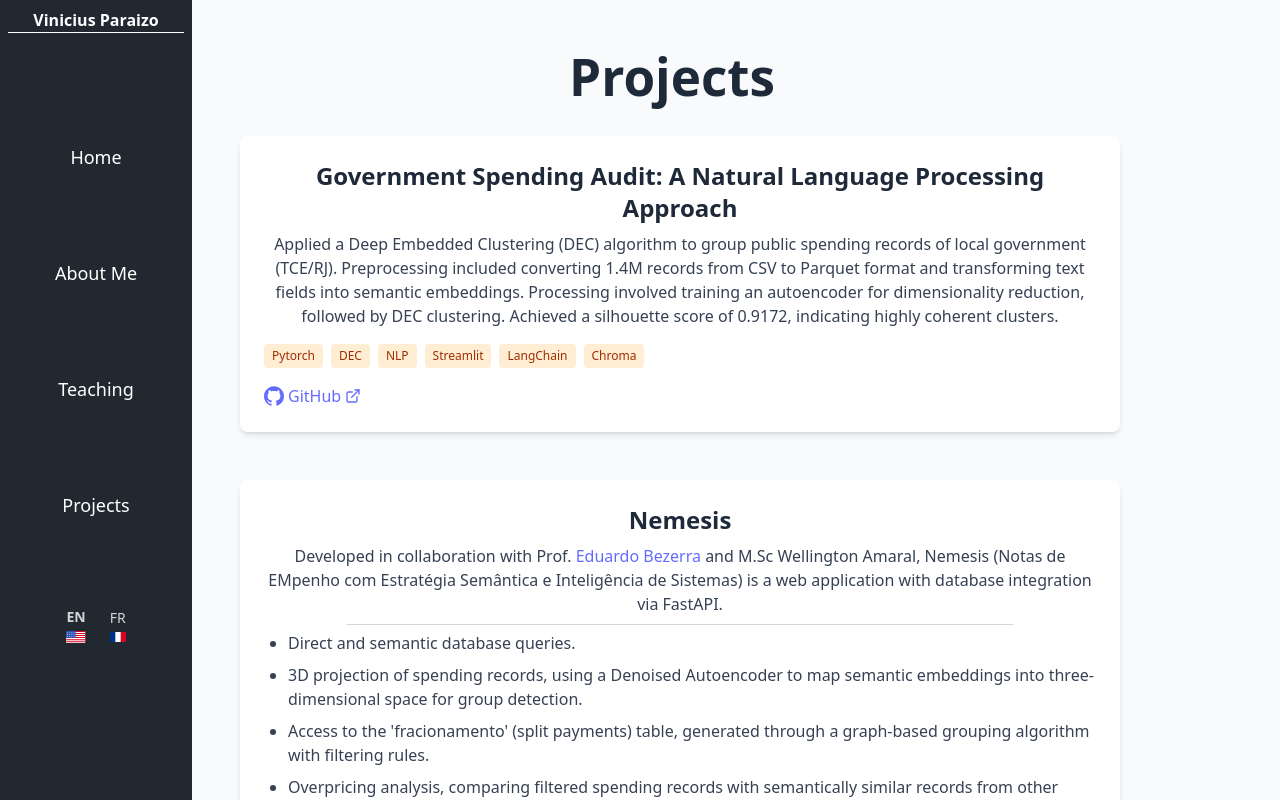
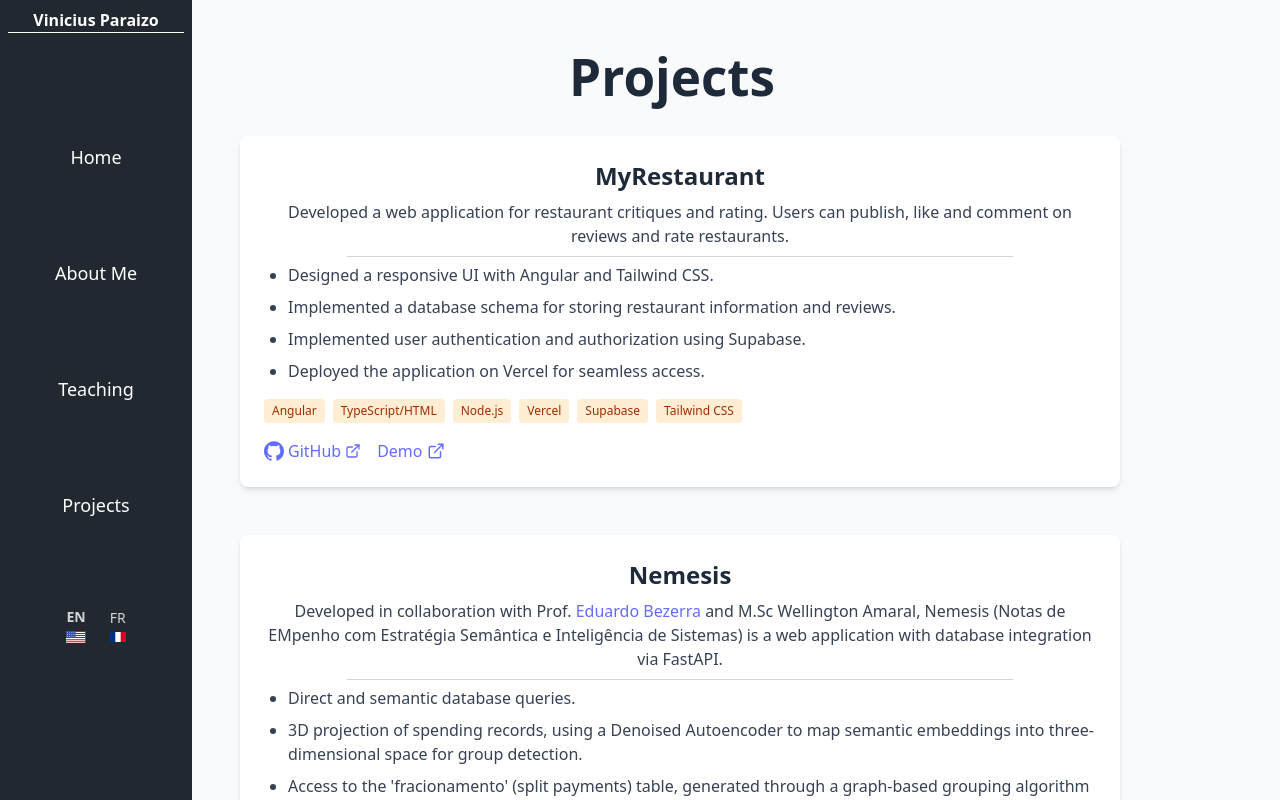
Before and after one commit to paraizovinicius/paraizovinicius.github.io, a React (Vite) app in the folder vite-project/: page /Projects in a window 1280 px wide. Shown: the top 800 px of the page. Built offline with nearby package versions, Linux system fonts and the light colour scheme.

Commit message:
frontend: projec page updated

```diff
--- a/vite-project/src/components/projectCard.tsx
+++ b/vite-project/src/components/projectCard.tsx
@@ -100,8 +100,8 @@ const ProjectCard: React.FC<ProjectCardProps> = ({ title, description, tech, git
                         rel="noopener noreferrer"
                         className="flex items-center gap-1 text-gray-600 hover:text-black transition-colors duration-200"
                     >
+                        Demo
                         <ExternalLink size={18} />
-                        Demo
                     </a>
                 )}
                 {externalLinks && externalLinks.map((link, index) => (
--- a/vite-project/src/pages/projects.tsx
+++ b/vite-project/src/pages/projects.tsx
@@ -8,31 +8,37 @@ const Projects: React.FC = () => {
         <div className="min-h-screen pl-0 md:pl-22 md:pl-0 mx-auto bg-gray-50 text-gray-800 py-12 px-6 mt-8 md:mt-0">
             <h1 className="text-4xl font-bold mb-8 text-center">{t("projects.title")}</h1>
             <div className="max-w-4xl mx-auto grid gap-8 md:grid-cols-1 pl-4">
+
                 <ProjectCard
-                    title={
-                        language === "en"
-                        ? "Government Spending Audit: A Natural Language Processing Approach"
-                        : "Audit des dépenses publiques : une approche par traitement automatique du langage (NLP)"
-                    }
+                    title="MyRestaurant"
                     description={
                         language === "en" ? (
                         <div>
-                            Applied a Deep Embedded Clustering (DEC) algorithm to group public spending
-                            records of local government (TCE/RJ). Preprocessing included converting 1.4M
-                            records from CSV to Parquet format and transforming text fields into semantic
-                            embeddings. Processing involved training an autoencoder for dimensionality
-                            reduction, followed by DEC clustering. Achieved a silhouette score of 0.9172,
-                            indicating highly coherent clusters.
+                            Developed a web application for restaurant critiques and rating. Users can publish, like and comment on reviews and rate restaurants.
+                            <hr className="border-t border-gray-300 mt-2 mb-1.5 max-w-[80%] mx-auto" />
+                            <ul className="list-disc pl-6 text-left space-y-2">
+                                <li>Designed a responsive UI with Angular and Tailwind CSS.</li>
+                                <li>Implemented a database schema for storing restaurant information and reviews.</li>
+                                <li>Implemented user authentication and authorization using Supabase.</li>
+                                <li>Deployed the application on Vercel for seamless access.</li>
+                            </ul>
                         </div>
                         ) : (
                         <div>
-                            Application d’une implémentation de l’algorithme Deep Embedded Clustering (DEC)
-                            pour regrouper les enregistrements de dépenses publiques du gouvernement local (TCE/RJ). Le prétraitement comprenait la conversion de 1,4 million d’enregistrements de CSV en format Parquet et la transformation des champs textuels en embeddings sémantiques. Le traitement impliquait l’entraînement d’un autoencodeur pour la réduction de dimension, suivi du clustering DEC. Un score de silhouette de 0,9172 a été atteint, indiquant des clusters très cohérents.
+                            Développement d'une application web pour les critiques et les évaluations de restaurants. Les utilisateurs peuvent publier, aimer et commenter des critiques et évaluer des restaurants.
+                            <hr className="border-t border-gray-300 mt-2 mb-1.5 max-w-[80%] mx-auto" />
+                            <ul className="list-disc pl-6 text-left space-y-2">
+                                <li>Conception d'une interface utilisateur réactive avec Angular et Tailwind CSS.</li>
+                                <li>Mise en place d'un schéma de base de données pour stocker les informations sur les restaurants et les critiques.</li>
+                                <li>Implémentation de l'authentification et de l'autorisation des utilisateurs avec Supabase.</li>
+                                <li>Déploiement de l'application sur Vercel pour un accès fluide.</li>
+                            </ul>
                         </div>
                         )
                     }
-                    tech={["Pytorch", "DEC", "NLP", "Streamlit", "LangChain", "Chroma"]}
-                    github="https://github.com/AILAB-CEFET-RJ/tcene"
+                    tech={["Angular", "TypeScript/HTML", "Node.js", "Vercel", "Supabase", "Tailwind CSS"]}
+                    github="https://github.com/paraizovinicius/myrestaurant"
+                    demo="https://myrestaurant-blush.vercel.app/"
                 />
 
                 <ProjectCard
@@ -220,6 +226,33 @@ const Projects: React.FC = () => {
                     tech={["PyTorch", "SDEC"]}
                     github="https://github.com/paraizovinicius/SCRNA-Seq"
                 />
+
+                <ProjectCard
+                    title={
+                        language === "en"
+                        ? "Government Spending Audit: A Natural Language Processing Approach"
+                        : "Audit des dépenses publiques : une approche par traitement automatique du langage (NLP)"
+                    }
+                    description={
+                        language === "en" ? (
+                        <div>
+                            Applied a Deep Embedded Clustering (DEC) algorithm to group public spending
+                            records of local government (TCE/RJ). Preprocessing included converting 1.4M
+                            records from CSV to Parquet format and transforming text fields into semantic
+                            embeddings. Processing involved training an autoencoder for dimensionality
+                            reduction, followed by DEC clustering. Achieved a silhouette score of 0.9172,
+                            indicating highly coherent clusters.
+                        </div>
+                        ) : (
+                        <div>
+                            Application d’une implémentation de l’algorithme Deep Embedded Clustering (DEC)
+                            pour regrouper les enregistrements de dépenses publiques du gouvernement local (TCE/RJ). Le prétraitement comprenait la conversion de 1,4 million d’enregistrements de CSV en format Parquet et la transformation des champs textuels en embeddings sémantiques. Le traitement impliquait l’entraînement d’un autoencodeur pour la réduction de dimension, suivi du clustering DEC. Un score de silhouette de 0,9172 a été atteint, indiquant des clusters très cohérents.
+                        </div>
+                        )
+                    }
+                    tech={["Pytorch", "DEC", "NLP", "Streamlit", "LangChain", "Chroma"]}
+                    github="https://github.com/AILAB-CEFET-RJ/tcene"
+                />
             </div>
         </div>
     );
```
